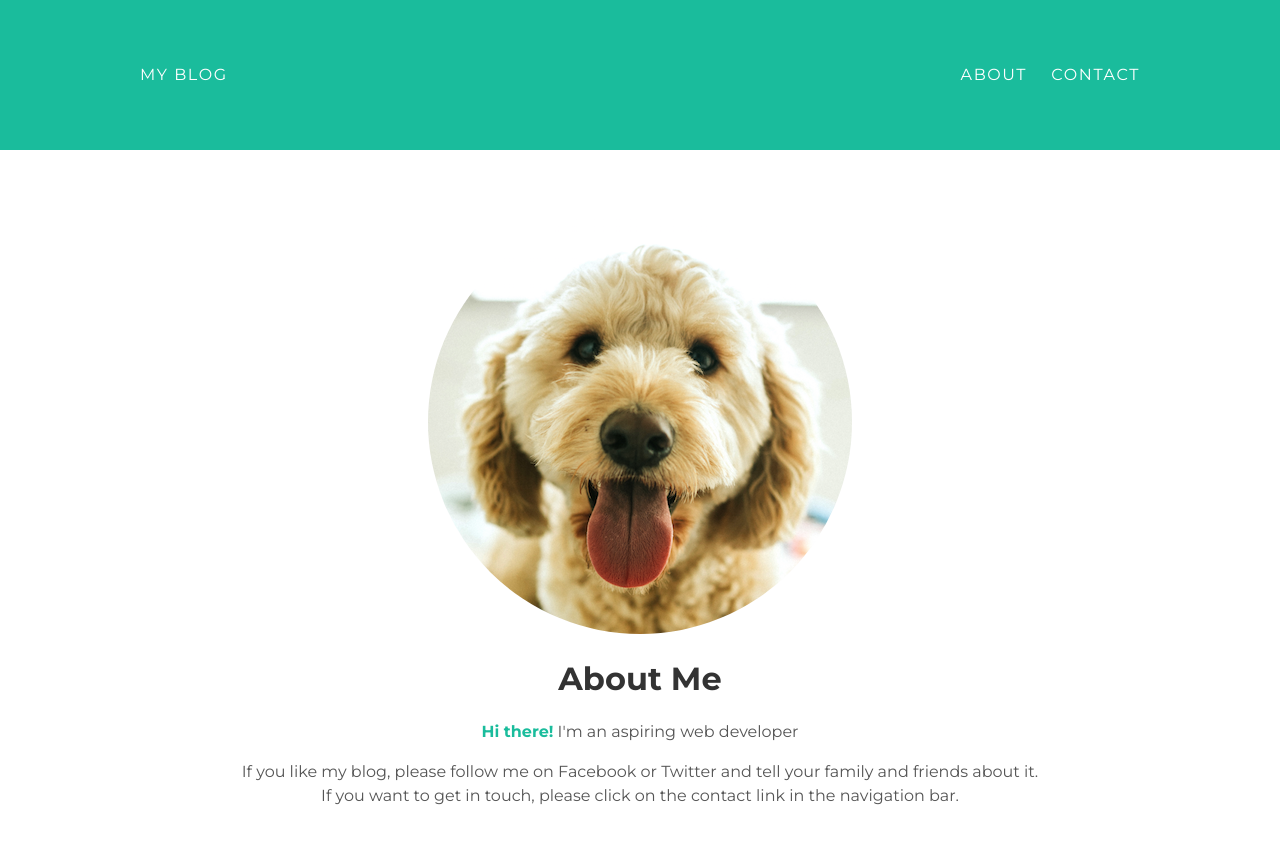
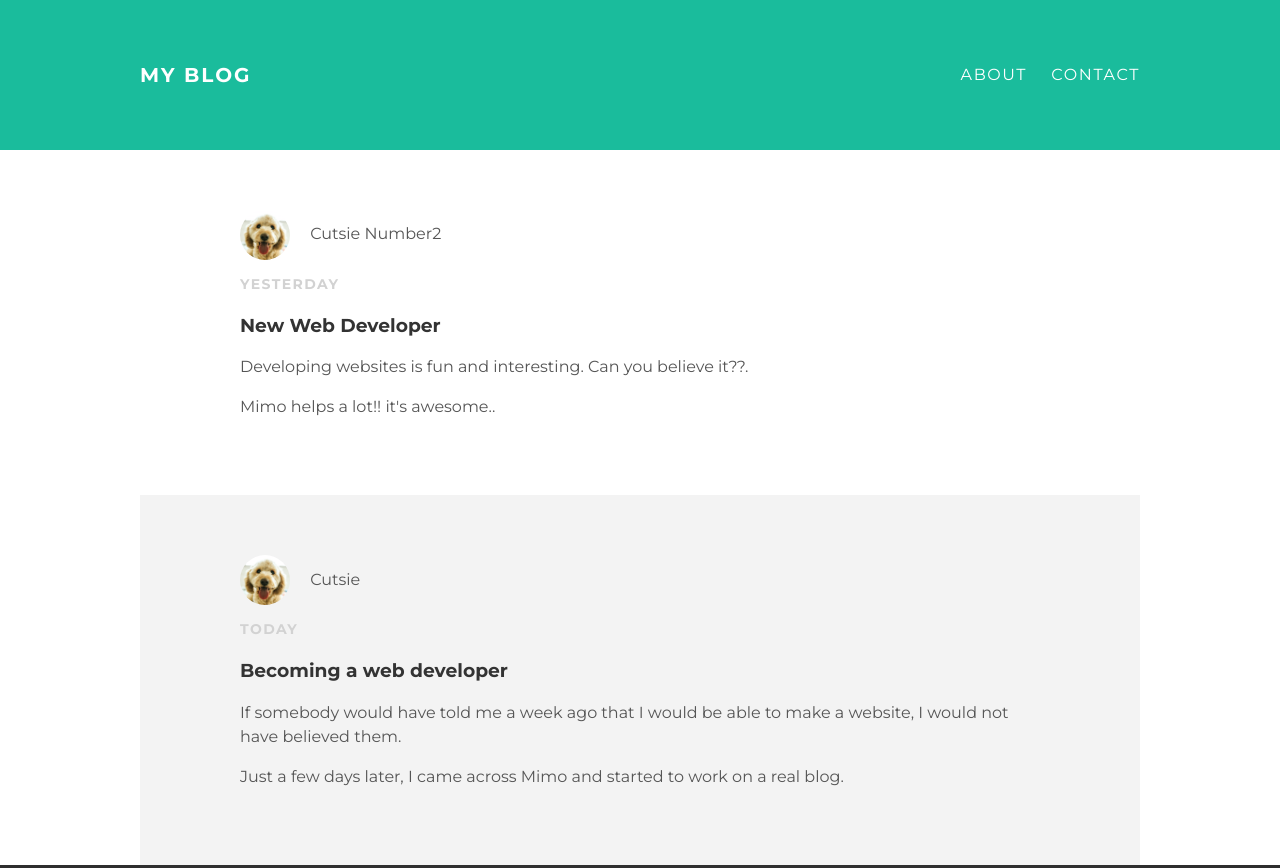
Before and after one commit to soleusllub/soleusllub.github.io, a plain HTML site: page index.html in a window 1280 px wide. Shown: the top 868 px of the page. Drawn offline with Linux system fonts and the light colour scheme.

Commit message:
no message

```diff
--- a/index.html
+++ b/index.html
@@ -2,12 +2,12 @@
 <html>
   <head>
     <title>My Blog</title>
-    <link rel="stylesheet" type="text/css" href="styles.css">
+<link rel="stylesheet" type="text/css" href="styles.css">
   </head>
   <body>
     <div id="header">
       <div class="container">
-        <a href="index.html">My Blog</a>
+        <a id="header-title" href="index.html">My Blog</a>
         <ul id="header-nav" class="navbar-links">
           <li><a href="about.html">About</a></li>
           <li><a href="mailto:jeff@webworldview.com">Contact</a></li>
@@ -18,22 +18,36 @@
 
     <div id="content">
       <div class="container">
-        <div class="about">
-          <div class="about-author">
+        <div class="post">
+          <div class="post-author">
             <img src="CuteDogTest.png">
+            <span>Cutsie Number2</span>
           </div>
-          <h1 class="about-tile">About Me</h1>
-          <div class="about-content">
-            <p><a href="https://www.google.com"><strong>Hi there!</strong></a> I'm an aspiring web developer</p>
-            <p>If you like my blog, please follow me on
-              Facebook or Twitter and tell your family and friends
-              about it.  If you want to get in touch, please click
-              on the contact link in the navigation bar.</p>
-          </div> <!-- about-content  -->
-        </div> <!-- about -->
-      </div> <!-- container -->
+          <p class="post-date">Yesterday</p>
+          <h3 class="post-tile">New Web Developer</h3>
+          <div class="post-author">
+            <p>Developing websites is fun and interesting.
+              Can you believe it??.</p>
+            <p>Mimo helps a lot!! it's awesome..</p>
+          </div>
+        </div>
+      </div>
+      <div class="container">
+        <div class="post">
+          <div class="post-author">
+            <img src="CuteDogTest.png">
+            <span>Cutsie</span>
+          </div>
+          <p class="post-date">Today</p>
+          <h3 class="post-tile">Becoming a web developer</h3>
+          <div class="post-author">
+            <p>If somebody would have told me a week ago that I would be able to make a website, I would not have believed them.</p>
+            <p>Just a few days later, I came across Mimo and started to work on a real blog.</p>
+          </div>
+        </div>
+
+      </div>
     </div>
-
 
 
     <div id="footer">
```
